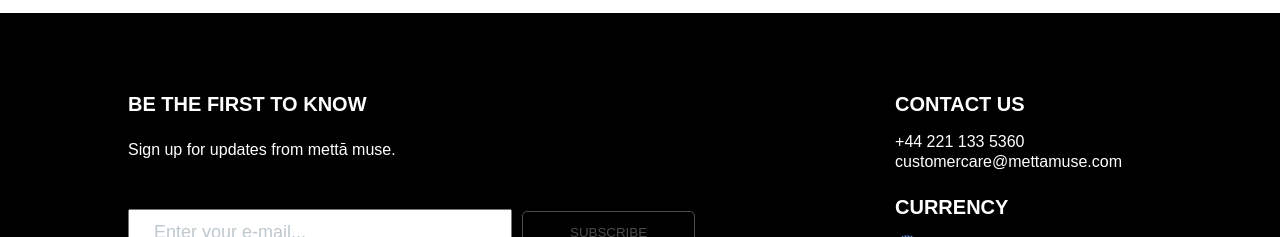
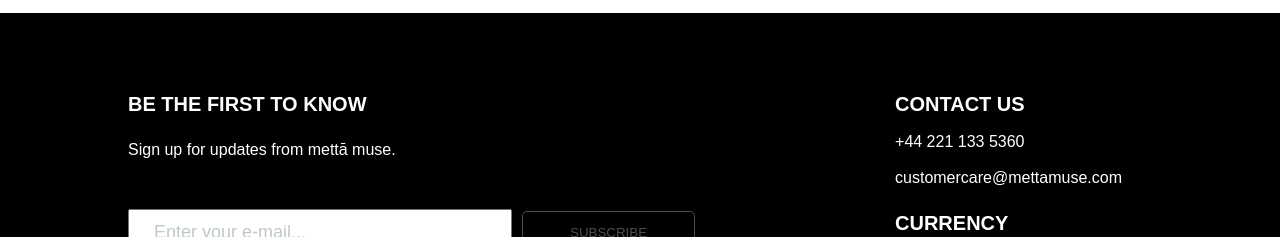
Before and after one commit to jain-rithik/Appscrip-task-Rithik_Jain, a React (Create React App) app: page / in a window 1280 px wide. Shown: the part 2660-2897 px from the top of the page. Built offline with nearby package versions, Linux system fonts and the light colour scheme; no server answers.

Commit message:
updated mirror alignment

```diff
--- a/src/components/Footer/Footer.css
+++ b/src/components/Footer/Footer.css
@@ -216,6 +216,12 @@
   display: none;
 }
 
+.contact-details {
+  display: flex;
+  flex-direction: column;
+  gap: 16px;
+}
+
 /*---------------------------RESPONSIVE------------------------*/
 @media only screen and (max-width: 1097px) {
   .footer .footer-top {
@@ -329,6 +335,7 @@
       display: flex;
       align-items: center;
       gap: 8px;
+      flex-direction: row;
     }
 
     .left-section p,
```
